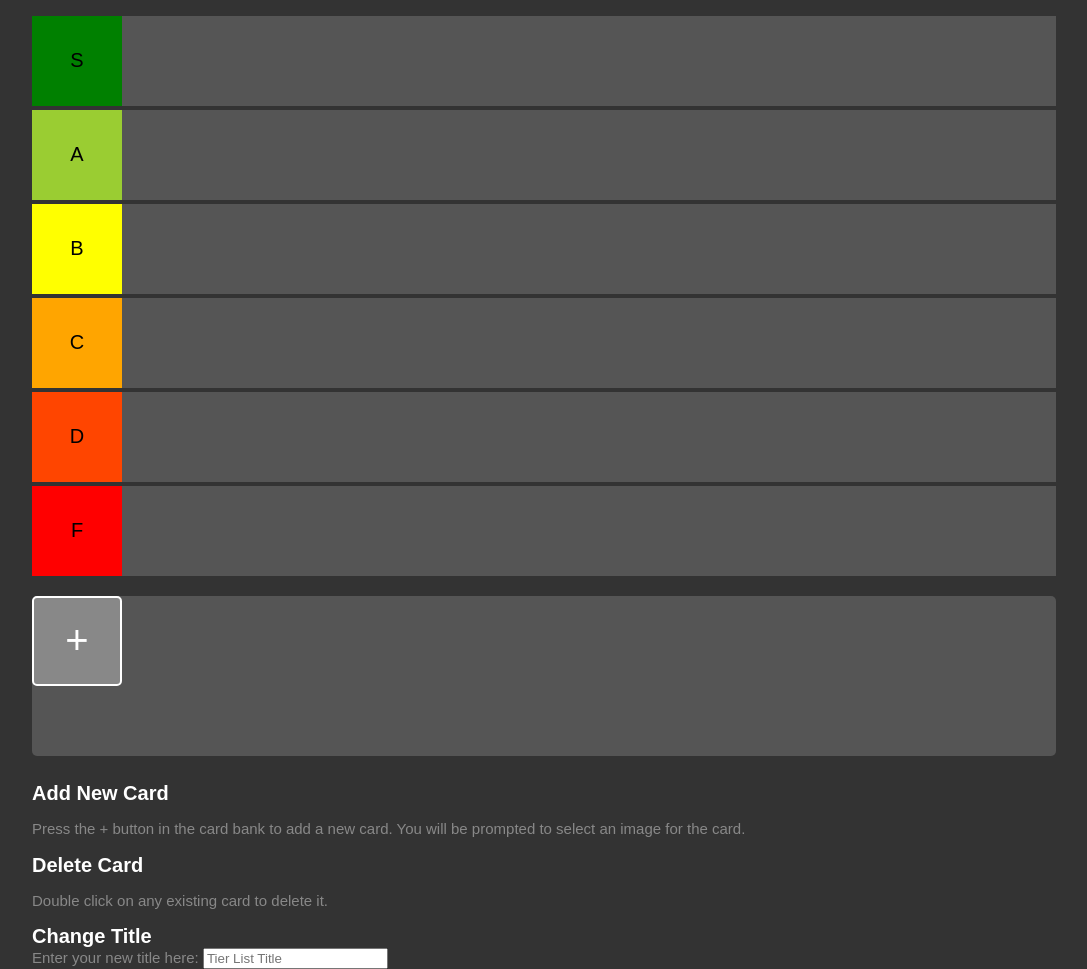
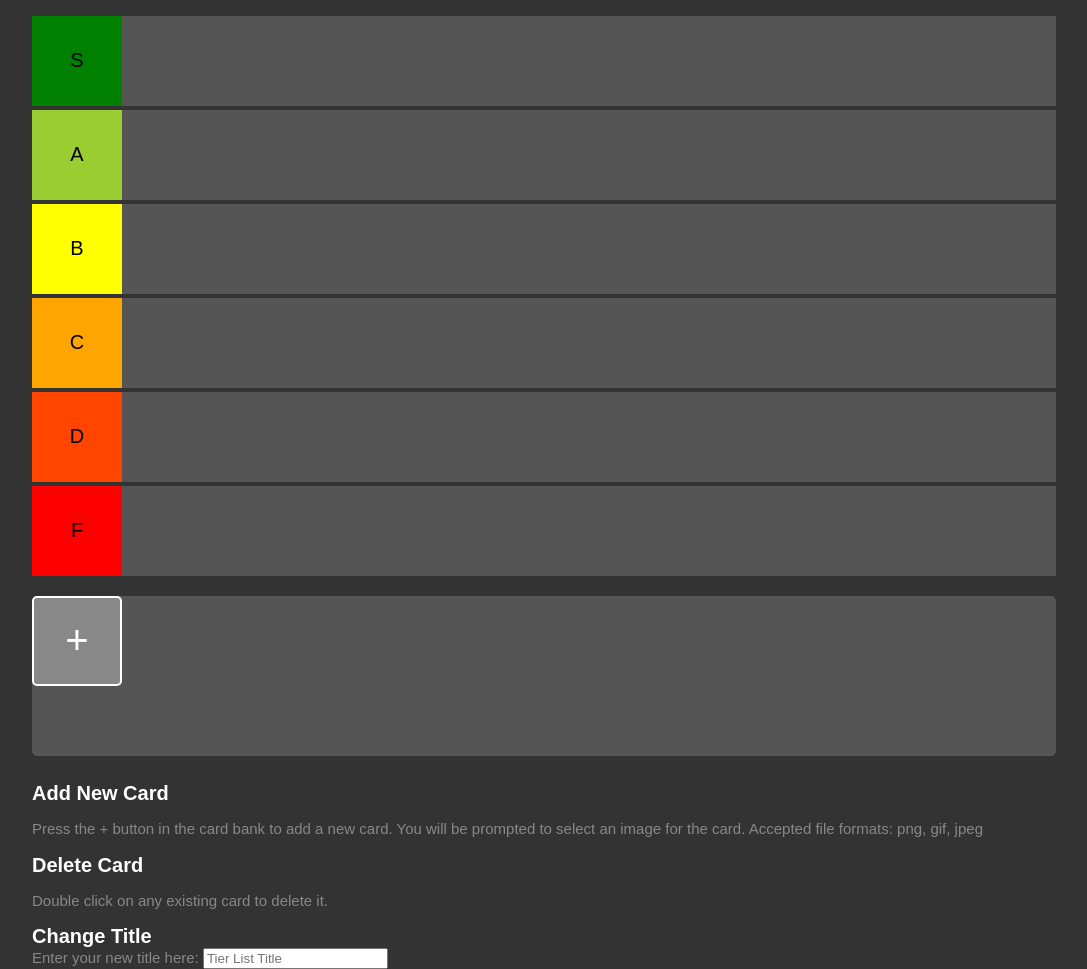
Before and after one commit to hoopslam/tier-list-v1, a plain HTML site: page index.html in a window 1280 px wide. Shown: the part 93-1062 px from the top of the page, without its empty margins (96-1183 px from the left). Drawn offline with Linux system fonts and the light colour scheme.

Commit message:
updated instruction text

```diff
--- a/index.html
+++ b/index.html
@@ -36,7 +36,8 @@
         <h2>Add New Card</h2>
         <p>
           Press the + button in the card bank to add a new card. You will be
-          prompted to select an image for the card.
+          prompted to select an image for the card. Accepted file formats: png,
+          gif, jpeg
         </p>
       </div>
       <div>
```
